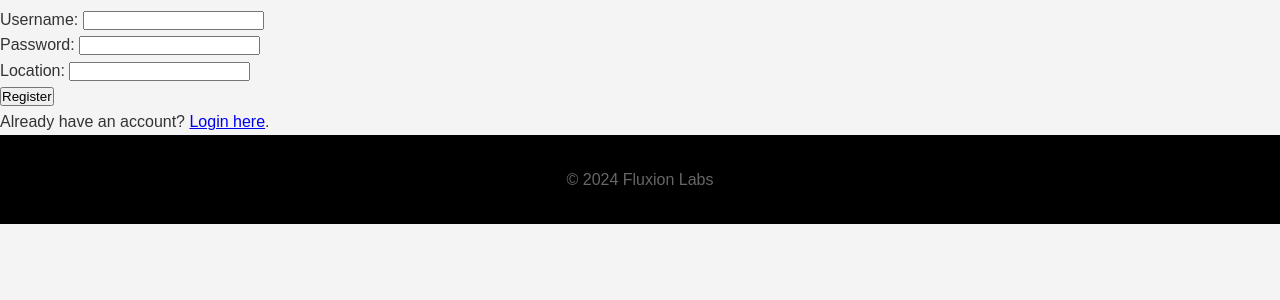
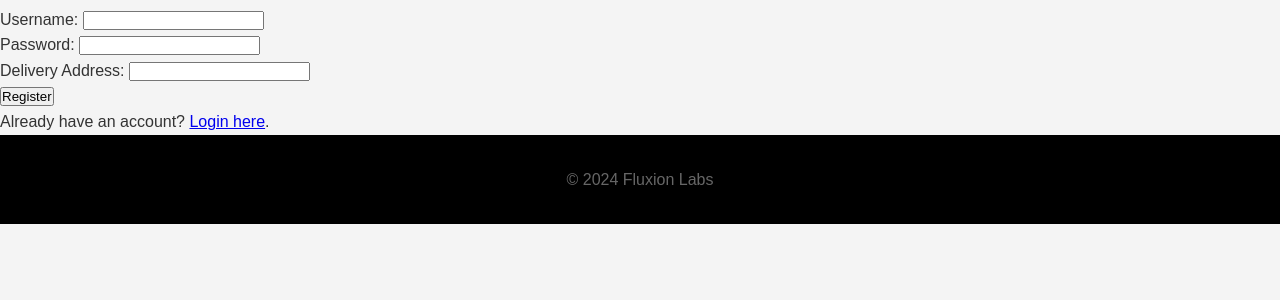
Before and after one commit to thegtabot/DeliveryDrone, a Flask app: page /register in a window 1280 px wide. Shown: the part 83-383 px from the top of the page. Run offline with Flask 3, Linux system fonts and the light colour scheme.

```diff
--- a/webapp_prototype/templates/register.html
+++ b/webapp_prototype/templates/register.html
@@ -29,7 +29,7 @@
                 <input type="password" id="password" name="password" required>
             </div>
             <div>
-                <label for="location">Location:</label>
+                <label for="location">Delivery Address:</label>
                 <input type="text" id="location" name="location" required>
             </div>
             <div>
```
